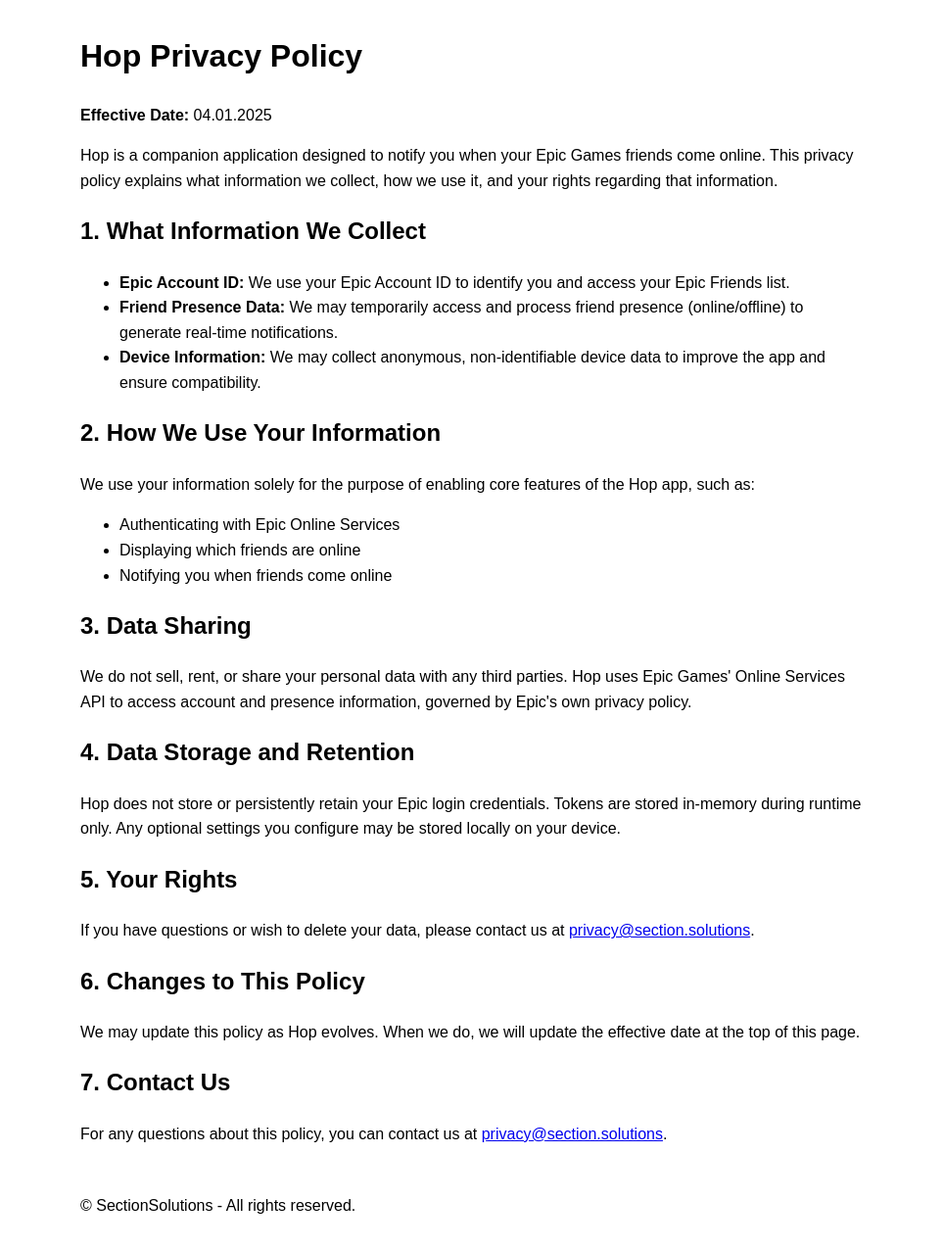
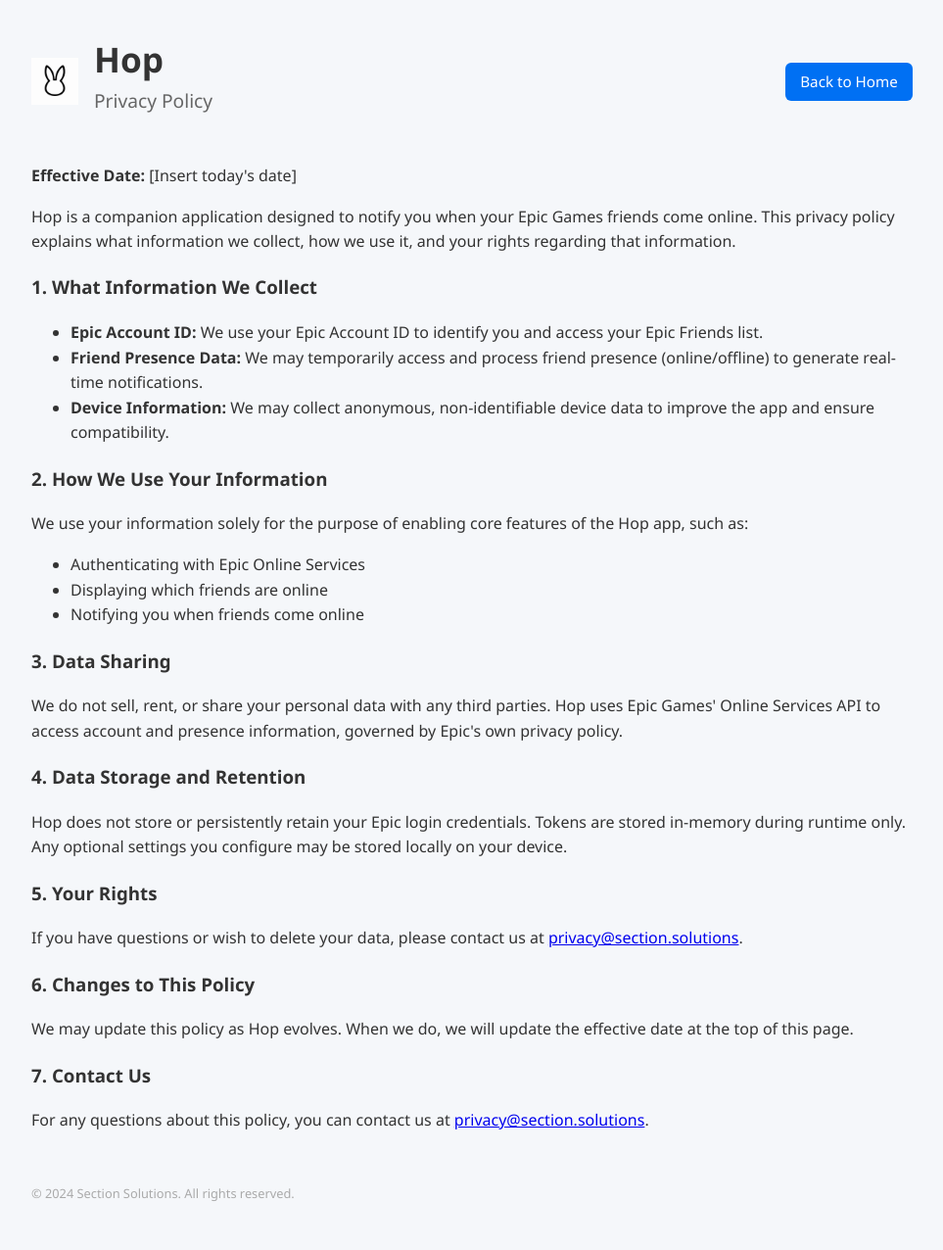
Before and after one commit to SectionSolutions/Hop-Privacy, a plain HTML site: page privacy.html in a window 1280 px wide. Shown: the whole page at 98% size, without its empty margins (158-1121 px from the left). Drawn offline with Linux system fonts and the light colour scheme.

Commit message:
Update privacy.html

```diff
--- a/privacy.html
+++ b/privacy.html
@@ -1,23 +1,99 @@
 <!DOCTYPE html>
 <html lang="en">
 <head>
-  <meta charset="UTF-8">
-  <title>Hop Privacy Policy</title>
+  <meta charset="UTF-8" />
+  <title>Hop | Privacy Policy</title>
+  <meta name="viewport" content="width=device-width, initial-scale=1" />
+  <style>
+    body {
+      margin: 0;
+      padding: 2em;
+      font-family: 'Segoe UI', sans-serif;
+      line-height: 1.6;
+      background-color: #f5f7fa;
+      color: #333;
+      max-width: 900px;
+      margin-left: auto;
+      margin-right: auto;
+    }
+
+    header {
+      display: flex;
+      justify-content: space-between;
+      align-items: center;
+      margin-bottom: 2em;
+    }
+
+    .logo-title {
+      display: flex;
+      align-items: center;
+      gap: 1em;
+    }
+
+    .logo {
+      height: 48px;
+    }
+
+    h1 {
+      margin: 0;
+      font-size: 2.2em;
+      font-weight: bold;
+    }
+
+    h2 {
+      margin-top: 0;
+      font-size: 1.2em;
+      font-weight: normal;
+      color: #666;
+    }
+
+    .back-button {
+      padding: 0.5em 1em;
+      background: #0070f3;
+      color: white;
+      border: none;
+      border-radius: 6px;
+      font-size: 0.95em;
+      cursor: pointer;
+      text-decoration: none;
+    }
+
+    .back-button:hover {
+      background: #0059c1;
+    }
+
+    footer {
+      margin-top: 4em;
+      font-size: 0.8em;
+      color: #aaa;
+    }
+  </style>
 </head>
-<body style="max-width: 800px; margin: 2em auto; font-family: sans-serif; line-height: 1.6;">
-  <h1>Hop Privacy Policy</h1>
-  <p><strong>Effective Date:</strong> 04.01.2025</p>
+<body>
+
+  <header>
+    <div class="logo-title">
+      <img class="logo" src="hop-logo.png" alt="Hop Logo" />
+      <div>
+        <h1>Hop</h1>
+        <h2>Privacy Policy</h2>
+      </div>
+    </div>
+    <a href="index.html" class="back-button">Back to Home</a>
+  </header>
+
+  <p><strong>Effective Date:</strong> [Insert today's date]</p>
 
   <p>Hop is a companion application designed to notify you when your Epic Games friends come online. This privacy policy explains what information we collect, how we use it, and your rights regarding that information.</p>
 
-  <h2>1. What Information We Collect</h2>
+  <h3>1. What Information We Collect</h3>
   <ul>
     <li><strong>Epic Account ID:</strong> We use your Epic Account ID to identify you and access your Epic Friends list.</li>
     <li><strong>Friend Presence Data:</strong> We may temporarily access and process friend presence (online/offline) to generate real-time notifications.</li>
     <li><strong>Device Information:</strong> We may collect anonymous, non-identifiable device data to improve the app and ensure compatibility.</li>
   </ul>
 
-  <h2>2. How We Use Your Information</h2>
+  <h3>2. How We Use Your Information</h3>
   <p>We use your information solely for the purpose of enabling core features of the Hop app, such as:</p>
   <ul>
     <li>Authenticating with Epic Online Services</li>
@@ -25,21 +101,24 @@
     <li>Notifying you when friends come online</li>
   </ul>
 
-  <h2>3. Data Sharing</h2>
+  <h3>3. Data Sharing</h3>
   <p>We do not sell, rent, or share your personal data with any third parties. Hop uses Epic Games' Online Services API to access account and presence information, governed by Epic's own privacy policy.</p>
 
-  <h2>4. Data Storage and Retention</h2>
+  <h3>4. Data Storage and Retention</h3>
   <p>Hop does not store or persistently retain your Epic login credentials. Tokens are stored in-memory during runtime only. Any optional settings you configure may be stored locally on your device.</p>
 
-  <h2>5. Your Rights</h2>
+  <h3>5. Your Rights</h3>
   <p>If you have questions or wish to delete your data, please contact us at <a href="mailto:privacy@section.solutions">privacy@section.solutions</a>.</p>
 
-  <h2>6. Changes to This Policy</h2>
+  <h3>6. Changes to This Policy</h3>
   <p>We may update this policy as Hop evolves. When we do, we will update the effective date at the top of this page.</p>
 
-  <h2>7. Contact Us</h2>
+  <h3>7. Contact Us</h3>
   <p>For any questions about this policy, you can contact us at <a href="mailto:privacy@section.solutions">privacy@section.solutions</a>.</p>
 
-  <p style="margin-top: 3em;">© SectionSolutions - All rights reserved.</p>
+  <footer>
+    © 2024 Section Solutions. All rights reserved.
+  </footer>
+
 </body>
 </html>
```
